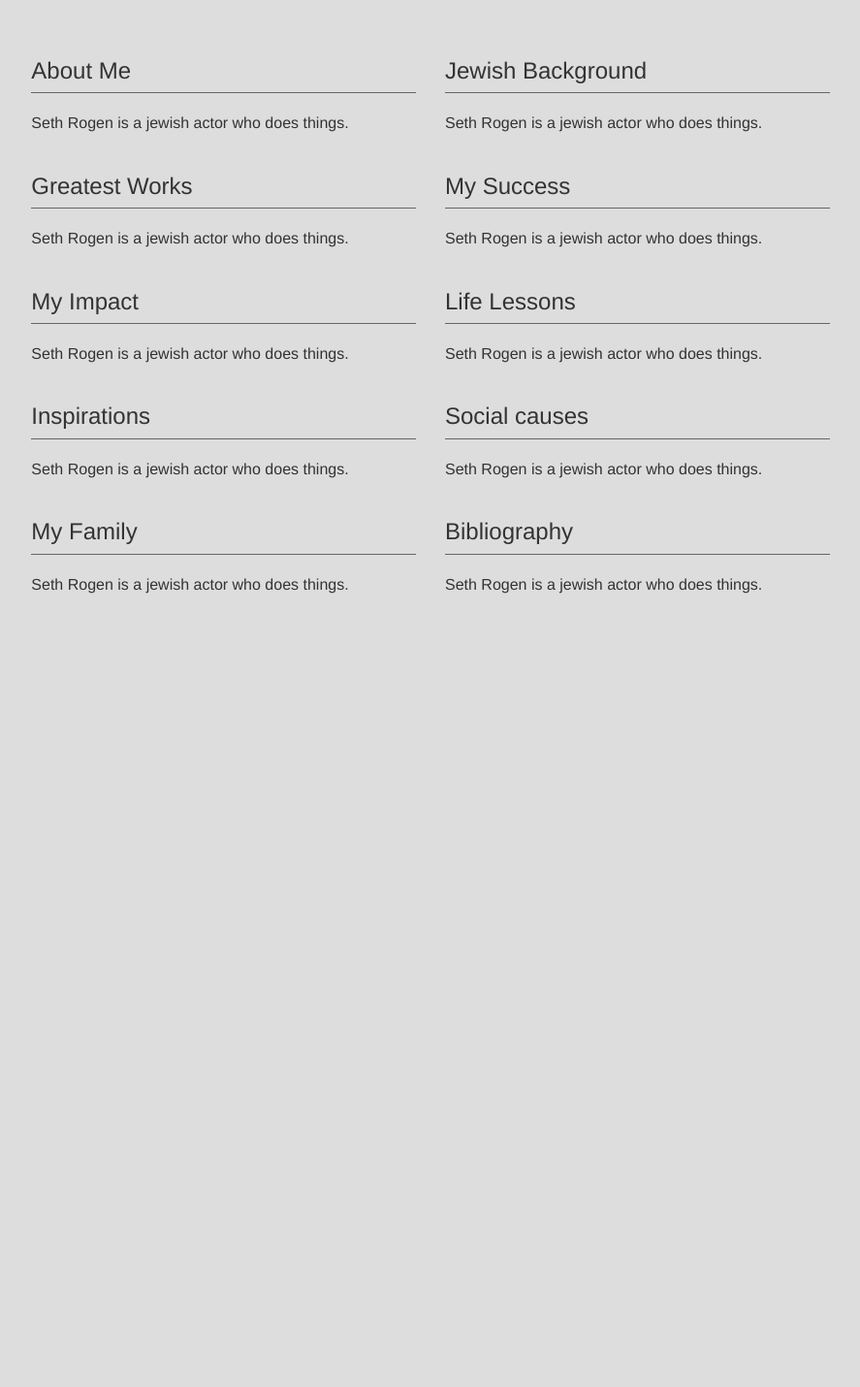
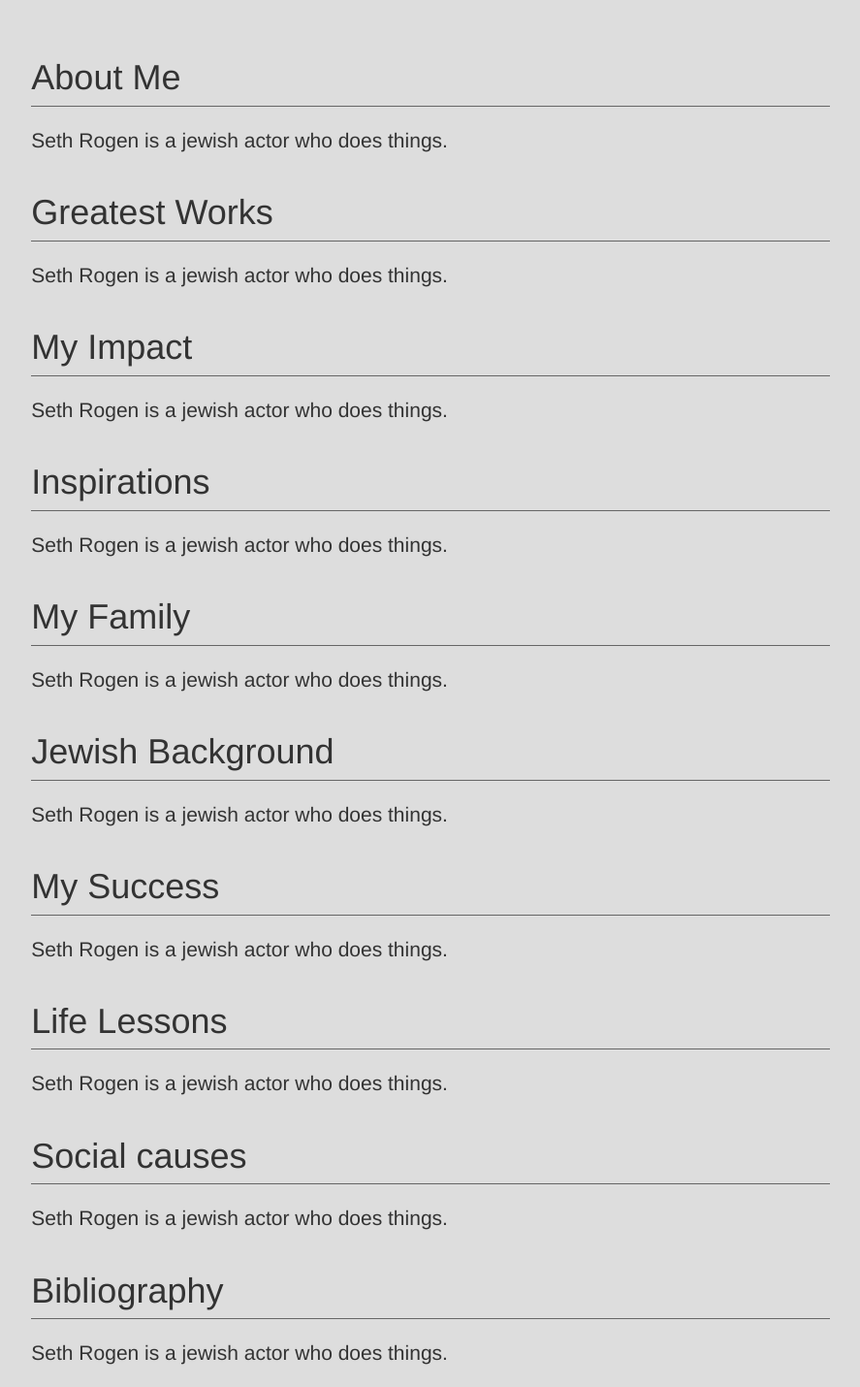
Before and after one commit to sharhar/sharhar.github.io, a PHP site: page / in a window 1280 px wide. Shown: the part 50-1480 px from the top of the page at 97% size, without its empty margins (196-1083 px from the left). Before the commit the page ends 662 px from the top, so only its background shows below. Run offline with PHP 8.4, Linux system fonts and the light colour scheme.

Commit message:
Sliding thigs!

```diff
--- a/base.css
+++ b/base.css
@@ -4,7 +4,7 @@
 
 .page-header {
 	border-bottom: 1px solid #666;
-	font-size: 24px;
+	//font-size: 24px;
 }
 
 ul li {
@@ -12,5 +12,19 @@
 }
 
 .lead {
-	font-size: 16px;
+	//font-size: 16px;
 }
+
+.come-in {
+	transform: translateY(150px);
+  	animation: come-in 0.8s ease forwards;
+}
+
+@keyframes come-in {
+  to { transform: translateY(0); }
+}
+
+.already-visible {
+  transform: translateY(0);
+  animation: none;
+}
--- a/index.html
+++ b/index.html
@@ -25,32 +25,41 @@
 
 <div class="container-fliud content">
 	<div class="col-md-2"></div>
-	<div class="col-md-4">
+	<div class="col-md-8">
 
+		<div class="module">
 			<h1 class="page-header">About Me</h1>
 
 			<p class="lead">
 			Seth Rogen is a jewish actor who does things.
 			</p>
+		</div>
 
+		<div class="module">
 			<h1 class="page-header">Greatest Works</h1>
 
 			<p class="lead">
 				Seth Rogen is a jewish actor who does things.
 			</p>
+		</div>
 
+		<div class="module">
 			<h1 class="page-header">My Impact</h1>
 
 			<p class="lead">
 				Seth Rogen is a jewish actor who does things.
 			</p>
+		</div>
 
+		<div class="module">
 			<h1 class="page-header">Inspirations</h1>
 
 			<p class="lead">
 				Seth Rogen is a jewish actor who does things.
 			</p>
+		</div>
 
+		<div class="module">
 			<h1 class="page-header">My Family</h1>
 
 			<p class="lead">
@@ -58,40 +67,50 @@
 			</p>
 		</div>
 
-	<div class="col-md-4">
-
+		<div class="module">
 			<h1 class="page-header">Jewish Background</h1>
 
 			<p class="lead">
 				Seth Rogen is a jewish actor who does things.
 			</p>
+		</div>
 
+		<div class="module">
 			<h1 class="page-header">My Success</h1>
 
 			<p class="lead">
 				Seth Rogen is a jewish actor who does things.
 			</p>
+		</div>
 
+		<div class="module">
 			<h1 class="page-header">Life Lessons</h1>
 
 			<p class="lead">
 				Seth Rogen is a jewish actor who does things.
 			</p>
+		</div>
 
+		<div class="module">
 			<h1 class="page-header">Social causes</h1>
 
 			<p class="lead">
 				Seth Rogen is a jewish actor who does things.
 			</p>
+		</div>
 
+		<div class="module">
 			<h1 class="page-header">Bibliography</h1>
 
 			<p class="lead">
 				Seth Rogen is a jewish actor who does things.
 			</p>
 		</div>
+	</div>
 	<div class="col-md-2"></div>
 </div>
+
+<script src="main.js" type="text/javascript"></script>
 
 </body>
 
--- /dev/null
+++ b/main.js
@@ -0,0 +1,35 @@
+(function($) {
+
+  $.fn.visible = function(partial) {
+
+      var $t            = $(this),
+          $w            = $(window),
+          viewTop       = $w.scrollTop(),
+          viewBottom    = viewTop + $w.height(),
+          _top          = $t.offset().top,
+          _bottom       = _top + $t.height(),
+          compareTop    = partial === true ? _bottom : _top,
+          compareBottom = partial === true ? _top : _bottom;
+
+    return ((compareBottom <= viewBottom) && (compareTop >= viewTop));
+
+  };
+
+})(jQuery);
+
+$(".module").each(function() {
+  var ele = $(this);
+  if (ele.visible(true)) {
+     ele.addClass("already-visible");
+  }
+});
+
+$(window).scroll(function(event) {
+  $(".module").each(function() {
+    var ele = $(this);
+    if (ele.visible(true)) {
+      ele.addClass("come-in");
+    }
+  });
+
+});
```
Lines whose indentation alone changed are shown as unchanged.
